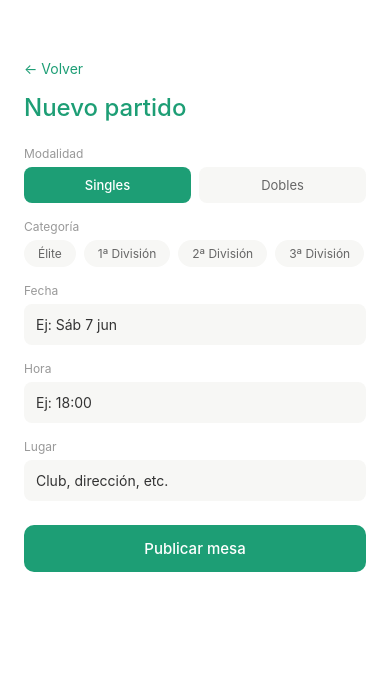
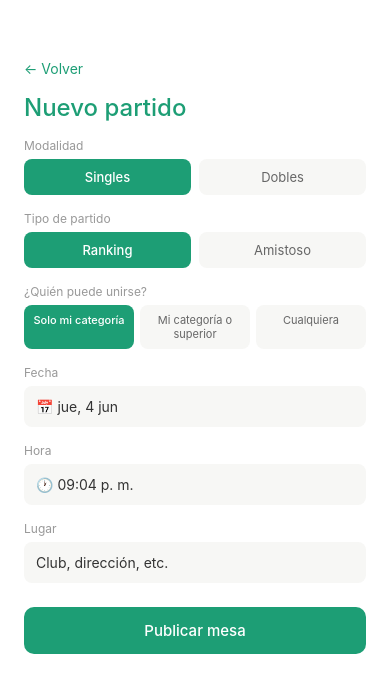
Before and after one commit to miguelespatricio-commits/PingMatch, a React Native app: screen /NuevoPartido in a window 390 px wide. Shown: the top 692 px of the page. Built offline with nearby package versions, Linux system fonts and the light colour scheme.

Commit message:
filtro categorias, tipo partido, whatsapp, date picker

```diff
--- a/app.json
+++ b/app.json
@@ -19,6 +19,9 @@
     },
     "web": {
       "favicon": "./assets/favicon.png"
-    }
+    },
+    "plugins": [
+      "@react-native-community/datetimepicker"
+    ]
   }
 }
--- a/package.json
+++ b/package.json
@@ -4,9 +4,11 @@
   "main": "index.js",
   "dependencies": {
     "@react-native-async-storage/async-storage": "2.2.0",
+    "@react-native-community/datetimepicker": "9.1.0",
     "@react-navigation/native": "^7.2.5",
     "@react-navigation/stack": "^7.9.3",
     "expo": "~56.0.8",
+    "expo-linking": "~56.0.13",
     "expo-status-bar": "~56.0.4",
     "firebase": "^12.14.0",
     "react": "19.2.3",
--- a/src/screens/NuevoPartido.js
+++ b/src/screens/NuevoPartido.js
@@ -1,36 +1,63 @@
-import { useState } from 'react';
-import { Alert, ScrollView, StyleSheet, Text, TextInput, TouchableOpacity, View } from 'react-native';
-import { addDoc, collection } from 'firebase/firestore';
+import DateTimePicker from '@react-native-community/datetimepicker';
+import { addDoc, collection, doc, getDoc } from 'firebase/firestore';
+import { useState, useEffect } from 'react';
+import { Alert, Platform, ScrollView, StyleSheet, Text, TextInput, TouchableOpacity, View } from 'react-native';
 import { auth, db } from '../config/firebase';
 
 export default function NuevoPartido({ navigation }) {
-  const [fecha, setFecha] = useState('');
-  const [hora, setHora] = useState('');
+  const [fecha, setFecha] = useState(new Date());
+  const [hora, setHora] = useState(new Date());
+  const [mostrarFecha, setMostrarFecha] = useState(false);
+  const [mostrarHora, setMostrarHora] = useState(false);
   const [lugar, setLugar] = useState('');
   const [categoria, setCategoria] = useState('');
   const [modalidad, setModalidad] = useState('Singles');
+  const [tipo, setTipo] = useState('Ranking');
+  const [filtroCat, setFiltroCat] = useState('Solo mi categoría');
   const [cargando, setCargando] = useState(false);
 
-  const categorias = [
-    'Élite', '1ª División', '2ª División', '3ª División',
-    '4ª División', '5ª División', '6ª División', '7ª División', '8ª División'
-  ];
+  const hoy = new Date();
+
+  useEffect(() => {
+    const cargarCategoria = async () => {
+      if (auth.currentUser) {
+        const snap = await getDoc(doc(db, 'usuarios', auth.currentUser.uid));
+        if (snap.exists()) {
+          setCategoria(snap.data().categoria);
+        }
+      }
+    };
+    cargarCategoria();
+  }, []);
+
+  const formatFecha = (date) => {
+    return date.toLocaleDateString('es-AR', { weekday: 'short', day: 'numeric', month: 'short' });
+  };
+
+  const formatHora = (date) => {
+    return date.toLocaleTimeString('es-AR', { hour: '2-digit', minute: '2-digit' });
+  };
 
   const convocar = async () => {
-    if (!fecha || !hora || !lugar || !categoria) {
-      Alert.alert('Error', 'Por favor completá todos los campos');
+    if (!lugar) {
+      Alert.alert('Error', 'Por favor ingresá el lugar del partido');
       return;
     }
     try {
       setCargando(true);
+      const snap = await getDoc(doc(db, 'usuarios', auth.currentUser.uid));
+      const perfil = snap.data();
       await addDoc(collection(db, 'partidos'), {
-        fecha,
-        hora,
+        fecha: formatFecha(fecha),
+        hora: formatHora(hora),
         lugar,
         categoria,
         modalidad,
+        tipo,
+        filtro_categoria: filtroCat,
         convocante: auth.currentUser.uid,
-        convocante_nombre: auth.currentUser.email,
+        convocante_nombre: perfil.nombre + ' ' + perfil.apellido,
+        convocante_celular: perfil.celular || '',
         estado: 'abierta',
         creadoEn: new Date(),
       });
@@ -51,6 +78,12 @@ export default function NuevoPartido({ navigation }) {
 
       <Text style={styles.titulo}>Nuevo partido</Text>
 
+      {categoria ? (
+        <View style={styles.categoriaInfo}>
+          <Text style={styles.categoriaInfoTexto}>📊 Tu categoría: {categoria}</Text>
+        </View>
+      ) : null}
+
       <View style={styles.campo}>
         <Text style={styles.label}>Modalidad</Text>
         <View style={styles.toggleRow}>
@@ -69,30 +102,73 @@ export default function NuevoPartido({ navigation }) {
       </View>
 
       <View style={styles.campo}>
-        <Text style={styles.label}>Categoría</Text>
-        <ScrollView horizontal showsHorizontalScrollIndicator={false}>
-          {categorias.map((cat) => (
+        <Text style={styles.label}>Tipo de partido</Text>
+        <View style={styles.toggleRow}>
+          {['Ranking', 'Amistoso'].map((t) => (
             <TouchableOpacity
-              key={cat}
-              style={[styles.categoriaBtn, categoria === cat && styles.categoriaBtnActivo]}
-              onPress={() => setCategoria(cat)}
+              key={t}
+              style={[styles.toggleBtn, tipo === t && styles.toggleBtnActivo]}
+              onPress={() => setTipo(t)}
             >
-              <Text style={[styles.categoriaBtnTexto, categoria === cat && styles.categoriaBtnTextoActivo]}>
-                {cat}
+              <Text style={[styles.toggleTexto, tipo === t && styles.toggleTextoActivo]}>
+                {t}
               </Text>
             </TouchableOpacity>
           ))}
-        </ScrollView>
+        </View>
+      </View>
+
+      <View style={styles.campo}>
+        <Text style={styles.label}>¿Quién puede unirse?</Text>
+        <View style={styles.filtroRow}>
+          {['Solo mi categoría', 'Mi categoría o superior', 'Cualquiera'].map((f) => (
+            <TouchableOpacity
+              key={f}
+              style={[styles.filtroBtn, filtroCat === f && styles.filtroBtnActivo]}
+              onPress={() => setFiltroCat(f)}
+            >
+              <Text style={[styles.filtroTexto, filtroCat === f && styles.filtroTextoActivo]}>
+                {f}
+              </Text>
+            </TouchableOpacity>
+          ))}
+        </View>
       </View>
 
       <View style={styles.campo}>
         <Text style={styles.label}>Fecha</Text>
-        <TextInput style={styles.input} placeholder="Ej: Sáb 7 jun" value={fecha} onChangeText={setFecha} />
+        <TouchableOpacity style={styles.dateBtn} onPress={() => setMostrarFecha(true)}>
+          <Text style={styles.dateBtnTexto}>📅 {formatFecha(fecha)}</Text>
+        </TouchableOpacity>
+        {mostrarFecha && (
+          <DateTimePicker
+            value={fecha}
+            mode="date"
+            minimumDate={hoy}
+            onChange={(event, selectedDate) => {
+              setMostrarFecha(Platform.OS === 'ios');
+              if (selectedDate) setFecha(selectedDate);
+            }}
+          />
+        )}
       </View>
 
       <View style={styles.campo}>
         <Text style={styles.label}>Hora</Text>
-        <TextInput style={styles.input} placeholder="Ej: 18:00" value={hora} onChangeText={setHora} />
+        <TouchableOpacity style={styles.dateBtn} onPress={() => setMostrarHora(true)}>
+          <Text style={styles.dateBtnTexto}>🕐 {formatHora(hora)}</Text>
+        </TouchableOpacity>
+        {mostrarHora && (
+          <DateTimePicker
+            value={hora}
+            mode="time"
+            is24Hour={true}
+            onChange={(event, selectedTime) => {
+              setMostrarHora(Platform.OS === 'ios');
+              if (selectedTime) setHora(selectedTime);
+            }}
+          />
+        )}
       </View>
 
       <View style={styles.campo}>
@@ -132,7 +208,18 @@ const styles = StyleSheet.create({
     fontSize: 24,
     fontWeight: '500',
     color: '#1D9E75',
-    marginBottom: 24,
+    marginBottom: 16,
+  },
+  categoriaInfo: {
+    backgroundColor: '#E1F5EE',
+    borderRadius: 8,
+    padding: 10,
+    marginBottom: 16,
+  },
+  categoriaInfoTexto: {
+    fontSize: 13,
+    color: '#085041',
+    fontWeight: '500',
   },
   campo: {
     marginBottom: 16,
@@ -146,6 +233,15 @@ const styles = StyleSheet.create({
     backgroundColor: '#F7F7F5',
     borderRadius: 8,
     padding: 12,
+    fontSize: 14,
+    color: '#333',
+  },
+  dateBtn: {
+    backgroundColor: '#F7F7F5',
+    borderRadius: 8,
+    padding: 12,
+  },
+  dateBtnTexto: {
     fontSize: 14,
     color: '#333',
   },
@@ -171,21 +267,27 @@ const styles = StyleSheet.create({
     color: '#fff',
     fontWeight: '500',
   },
-  categoriaBtn: {
+  filtroRow: {
+    flexDirection: 'row',
+    gap: 6,
+  },
+  filtroBtn: {
+    flex: 1,
     backgroundColor: '#F7F7F5',
-    borderRadius: 20,
-    paddingVertical: 6,
-    paddingHorizontal: 14,
-    marginRight: 8,
+    borderRadius: 8,
+    paddingVertical: 8,
+    alignItems: 'center',
+    paddingHorizontal: 4,
   },
-  categoriaBtnActivo: {
+  filtroBtnActivo: {
     backgroundColor: '#1D9E75',
   },
-  categoriaBtnTexto: {
-    fontSize: 12,
+  filtroTexto: {
+    fontSize: 11,
     color: '#666',
+    textAlign: 'center',
   },
-  categoriaBtnTextoActivo: {
+  filtroTextoActivo: {
     color: '#fff',
     fontWeight: '500',
   },
--- a/src/screens/Partidos.js
+++ b/src/screens/Partidos.js
@@ -1,20 +1,51 @@
+import * as Linking from 'expo-linking';
+import { collection, doc, getDoc, onSnapshot, updateDoc } from 'firebase/firestore';
 import { useState, useEffect } from 'react';
-import { View, Text, StyleSheet, TouchableOpacity, ScrollView, Alert } from 'react-native';
-import { collection, onSnapshot, addDoc } from 'firebase/firestore';
+import { Alert, ScrollView, StyleSheet, Text, TouchableOpacity, View } from 'react-native';
 import { auth, db } from '../config/firebase';
 
 export default function Partidos({ navigation }) {
   const [partidos, setPartidos] = useState([]);
+  const [miCategoria, setMiCategoria] = useState('');
 
   useEffect(() => {
+    const cargarPerfil = async () => {
+      if (auth.currentUser) {
+        const snap = await getDoc(doc(db, 'usuarios', auth.currentUser.uid));
+        if (snap.exists()) {
+          setMiCategoria(snap.data().categoria);
+        }
+      }
+    };
+    cargarPerfil();
+  }, []);
+
+  useEffect(() => {
+    const categorias = ['Élite', '1ª División', '2ª División', '3ª División', '4ª División', '5ª División', '6ª División', '7ª División', '8ª División'];
     const unsub = onSnapshot(collection(db, 'partidos'), (snapshot) => {
       const lista = snapshot.docs.map(doc => ({ id: doc.id, ...doc.data() }));
-      setPartidos(lista);
+      const listaFiltrada = lista.filter(partido => {
+        if (!partido.filtro_categoria) return true;
+        if (partido.filtro_categoria === 'Cualquiera') return true;
+        if (partido.filtro_categoria === 'Solo mi categoría') return partido.categoria === miCategoria;
+        if (partido.filtro_categoria === 'Mi categoría o superior') {
+          const indexMio = categorias.indexOf(miCategoria);
+          const indexPartido = categorias.indexOf(partido.categoria);
+          return indexPartido <= indexMio;
+        }
+        return true;
+      });
+      setPartidos(listaFiltrada);
     });
     return unsub;
-  }, []);
+  }, [miCategoria]);
 
   const unirse = async (partido) => {
+    if (!auth.currentUser) {
+      Alert.alert('Error', 'Tu sesión expiró. Por favor volvé a iniciar sesión.');
+      navigation.navigate('Login');
+      return;
+    }
     if (partido.estado !== 'abierta') {
       Alert.alert('Mesa cerrada', 'Este partido ya tiene los jugadores necesarios.');
       return;
@@ -24,7 +55,6 @@ export default function Partidos({ navigation }) {
       return;
     }
     try {
-      const { updateDoc, doc } = await import('firebase/firestore');
       await updateDoc(doc(db, 'partidos', partido.id), {
         rival: auth.currentUser.uid,
         rival_nombre: auth.currentUser.email,
@@ -34,6 +64,14 @@ export default function Partidos({ navigation }) {
     } catch (error) {
       Alert.alert('Error', error.message);
     }
+  };
+
+  const contactarWhatsApp = (numero, nombre) => {
+    const mensaje = encodeURIComponent(`Hola ${nombre}, te escribo por el partido que armamos en PingMatch.`);
+    const url = `whatsapp://send?phone=54${numero}&text=${mensaje}`;
+    Linking.openURL(url).catch(() => {
+      Alert.alert('Error', 'No se pudo abrir WhatsApp. Verificá que esté instalado.');
+    });
   };
 
   return (
@@ -57,6 +95,11 @@ export default function Partidos({ navigation }) {
             <Text style={styles.cardDetalle}>📅 {partido.fecha} · {partido.hora}</Text>
             <Text style={styles.cardDetalle}>📍 {partido.lugar}</Text>
             <Text style={styles.cardDetalle}>🏓 {partido.categoria} · {partido.modalidad}</Text>
+            {partido.tipo && (
+              <Text style={styles.cardDetalle}>
+                {partido.tipo === 'Ranking' ? '🏆 Por ranking' : '🤝 Amistoso'}
+              </Text>
+            )}
             {partido.estado === 'abierta' && partido.convocante !== auth.currentUser?.uid && (
               <TouchableOpacity style={styles.btnUnirse} onPress={() => unirse(partido)}>
                 <Text style={styles.btnUnirseTexto}>¡Me uno!</Text>
@@ -65,9 +108,22 @@ export default function Partidos({ navigation }) {
             {partido.estado === 'cerrada' &&
               (partido.convocante === auth.currentUser?.uid || partido.rival === auth.currentUser?.uid) &&
               !partido.resultado_pendiente && (
+              <View>
                 <TouchableOpacity style={styles.btnResultado} onPress={() => navigation.navigate('Resultado', { partido })}>
                   <Text style={styles.btnResultadoTexto}>Cargar resultado</Text>
                 </TouchableOpacity>
+                <TouchableOpacity
+                  style={styles.btnWhatsapp}
+                  onPress={() => {
+                    const esConvocante = auth.currentUser?.uid === partido.convocante;
+                    const numeroContacto = esConvocante ? partido.rival_celular : partido.convocante_celular;
+                    const nombreContacto = esConvocante ? partido.rival_nombre : partido.convocante_nombre;
+                    contactarWhatsApp(numeroContacto, nombreContacto);
+                  }}
+                >
+                  <Text style={styles.btnWhatsappTexto}>💬 Contactar por WhatsApp</Text>
+                </TouchableOpacity>
+              </View>
             )}
           </View>
         ))}
@@ -181,4 +237,16 @@ btnResultadoTexto: {
     fontSize: 13,
     fontWeight: '500',
   },
+  btnWhatsapp: {
+    backgroundColor: '#25D366',
+    borderRadius: 8,
+    paddingVertical: 8,
+    alignItems: 'center',
+    marginTop: 6,
+  },
+  btnWhatsappTexto: {
+    color: '#fff',
+    fontSize: 13,
+    fontWeight: '500',
+  },
 });
```
Also changed, not shown: src/screens/Registro.js (+13 -4 lines), 1 other file (tests, documents, lock files or other folders). Lines whose indentation alone changed are shown as unchanged.
